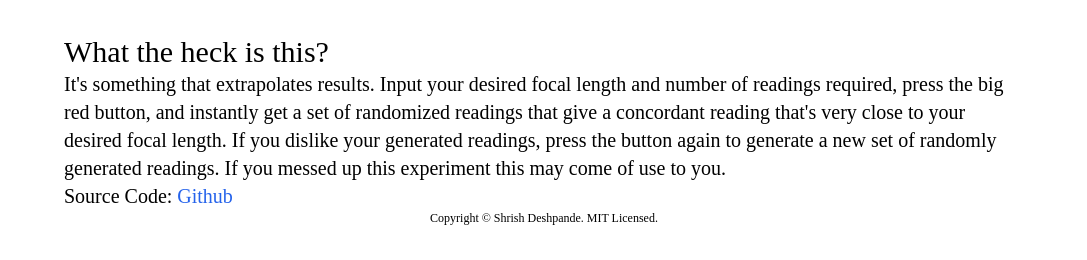
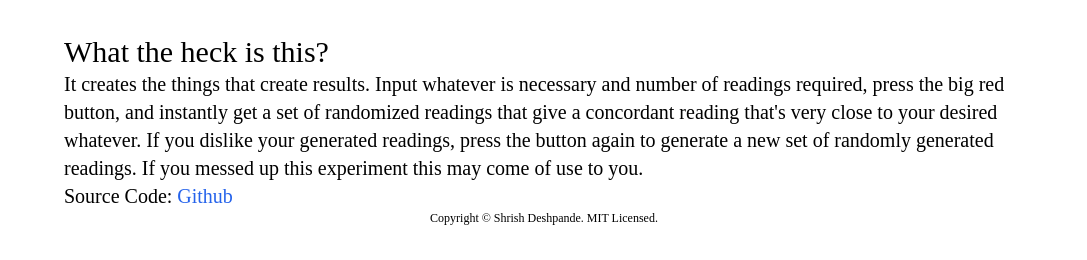
Before and after one commit to BoogieMonster1O1/physicsbad, a SvelteKit app: page / in a window 1280 px wide. Shown: the part 462-722 px from the top of the page, without its empty margins (96-1183 px from the left). Built offline with nearby package versions, Linux system fonts and the light colour scheme; a web font is replaced by a local one.

Commit message:
Fix description, sorting

```diff
--- a/src/routes/App.svelte
+++ b/src/routes/App.svelte
@@ -37,8 +37,8 @@
                 What the heck is this?
             </div>
             <div class="text-xl lg:pl-40 lg:pr-40 lg:text-left">
-                It's something that extrapolates results.
-                Input your desired focal length and number of readings required, press the big red button, and instantly get a set of randomized readings that give a concordant reading that's very close to your desired focal length.
+                It creates the things that create results.
+                Input whatever is necessary and number of readings required, press the big red button, and instantly get a set of randomized readings that give a concordant reading that's very close to your desired whatever.
                 If you dislike your generated readings, press the button again to generate a new set of randomly generated readings.
                 If you messed up this experiment this may come of use to you.
                 <br>
--- a/src/routes/meterbridge/MeterBridge.svelte
+++ b/src/routes/meterbridge/MeterBridge.svelte
@@ -15,7 +15,7 @@
         if (numberOfReadings > 8) {
             numberOfReadings = 8;
         }
-        readings = generateReadings(desiredResistance, numberOfReadings);
+        readings = generateReadings(desiredResistance, numberOfReadings).sort((a, b) => a.resistanceBox > b.resistanceBox ? 1 : -1);
         averageResistance = chadRound((readings.map(reading => reading.unknown).reduce((a, b) => a + b)) / readings.length, 2);
     }
 </script>
--- a/src/routes/meterbridge/calc.ts
+++ b/src/routes/meterbridge/calc.ts
@@ -17,9 +17,9 @@ export function calculateUnknown(resistanceBox: number, length: number): number
 
 export function generateReadings(unknown: number, numberOfReadings: number): ResistanceReading[] {
     let readings: ResistanceReading[] = [];
-    const resistances = getRandomIntegers(1, 20, numberOfReadings); // Resistance box goes from 1 ohm to 20 ohm
+    const resistances = getRandomIntegers(1, 19, numberOfReadings); // Resistance box goes from 1 ohm to 20 ohm
     for (let i = 0; i < numberOfReadings; i++) {
-        const error = randInt(-2, 2) / 10;
+        const error = randInt(-1, 1) / 10;
         const resistance = resistances[i];
         const length = getMeterBridgeL(resistance, unknown + error);
         readings.push({
```
Also changed, not shown: 1 other file (tests, documents, lock files or other folders).
